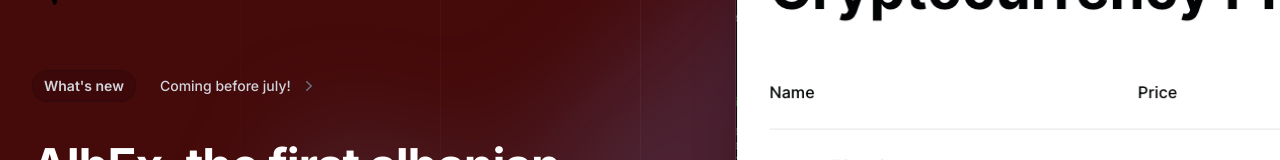
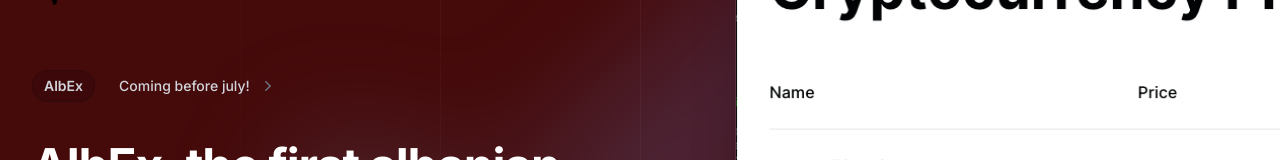
Before and after one commit to bl4ck3agl3/my-app, a Next.js app: page /about in a window 1280 px wide. Shown: the part 230-390 px from the top of the page. Built offline with nearby package versions, Linux system fonts and the light colour scheme.

Commit message:
tolto apostrofo

```diff
--- a/components/about.js
+++ b/components/about.js
@@ -60,7 +60,7 @@
                     <div className="mt-24 sm:mt-32 lg:mt-16">
                         <a href="#" className="inline-flex space-x-6">
                             <span className="rounded-full bg-gray-950/10 px-3 py-1 text-sm font-semibold leading-6 text-gray-300 ring-1 ring-inset ring-gray-950/20">
-                                What's new
+                                AlbEx
                             </span>
                             <span className="inline-flex items-center space-x-2 text-sm font-medium leading-6 text-gray-300">
                                 <span>Coming before july!</span>
--- a/components/hero.js
+++ b/components/hero.js
@@ -60,7 +60,7 @@
                     <div className="mt-24 sm:mt-32 lg:mt-16">
                         <a href="#" className="inline-flex space-x-6">
                             <span className="rounded-full bg-gray-950/10 px-3 py-1 text-sm font-semibold leading-6 text-gray-300 ring-1 ring-inset ring-gray-950/20">
-                                What's new
+                                AlbEx
                             </span>
                             <span className="inline-flex items-center space-x-2 text-sm font-medium leading-6 text-gray-300">
                                 <span>Coming before july!</span>
--- a/components/register.js
+++ b/components/register.js
@@ -60,7 +60,7 @@
                     <div className="mt-24 sm:mt-32 lg:mt-16">
                         <a href="#" className="inline-flex space-x-6">
                             <span className="rounded-full bg-gray-950/10 px-3 py-1 text-sm font-semibold leading-6 text-gray-300 ring-1 ring-inset ring-gray-950/20">
-                                What's new
+                                AlbEx
                             </span>
                             <span className="inline-flex items-center space-x-2 text-sm font-medium leading-6 text-gray-300">
                                 <span>Coming before july!</span>
```
